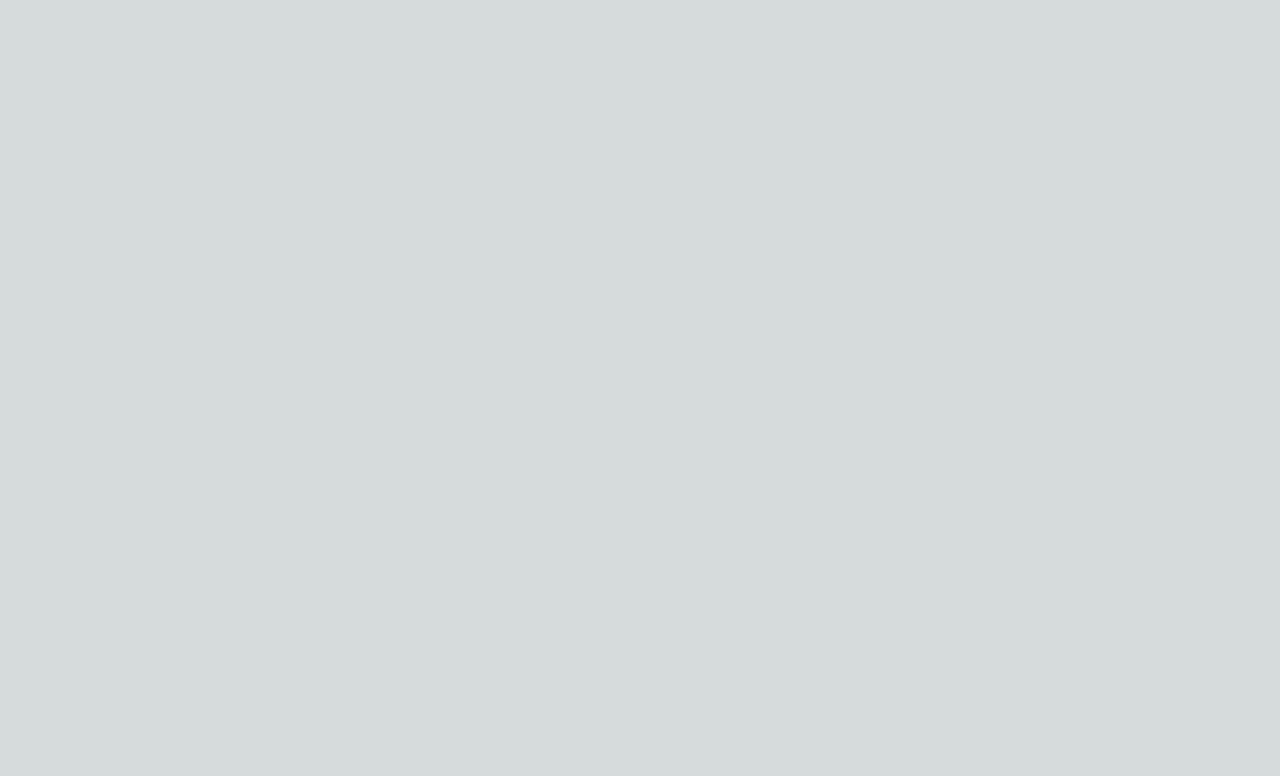
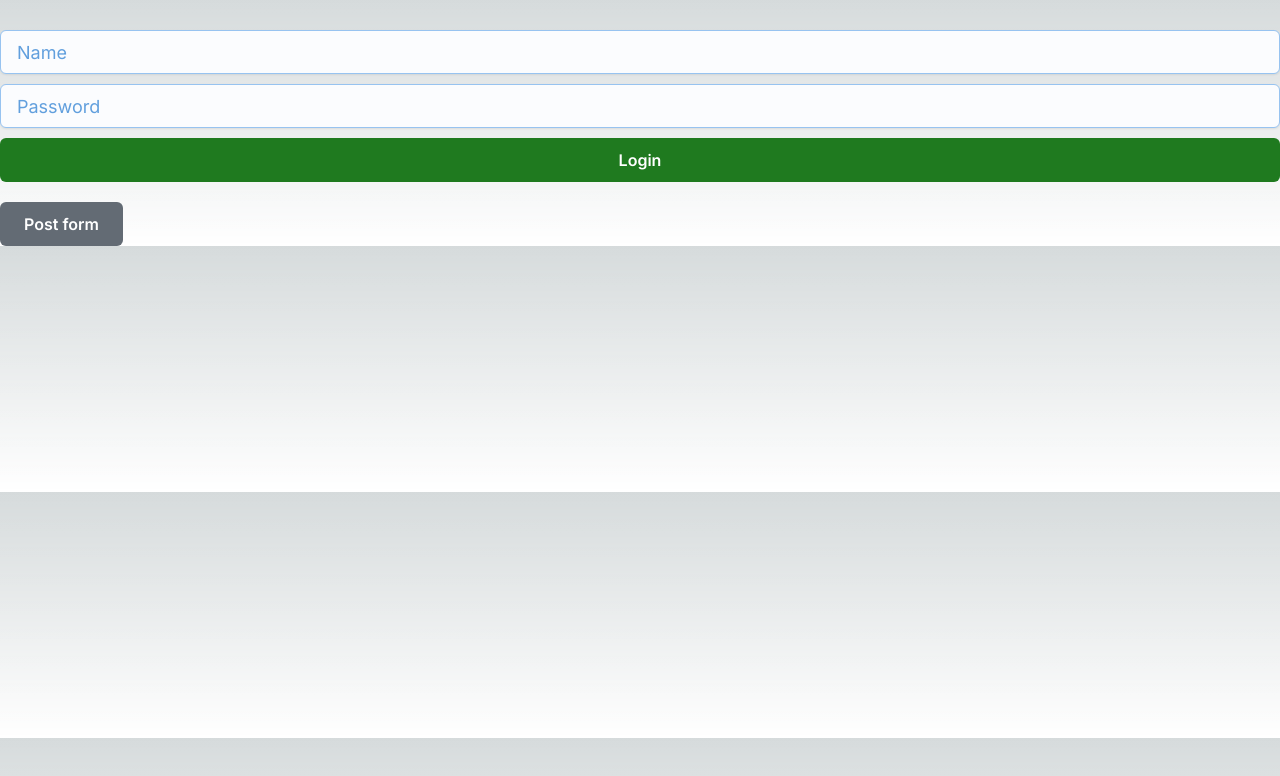
Before and after one commit to OleksandrPetrukIpzk/economic_first_lab, a Next.js app: page / in a window 1280 px wide. Shown: the top 776 px of the page. Built offline with nearby package versions, Linux system fonts and the light colour scheme.

Commit message:
update(start): create main page and login with link, start styling

```diff
--- a/src/app/page.tsx
+++ b/src/app/page.tsx
@@ -1,8 +1,54 @@
+'use client'
+import Link from "next/link";
+import {Button, Input} from "@mui/joy";
+import {useState} from "react";
+import {useRouter} from "next/navigation";
 
 export default function Home() {
+  const [login, setLogin]  = useState('');
+  const [password, setPassword] = useState('');
+  const router = useRouter();
+  const loginAccount = () => {
+    if(login === 'admin' && password === 'admin'){
+      router.push('/admin')
+    }
+  }
   return (
-    <main>
-
-    </main>
+    <main style={{display: 'flex', flexDirection: 'column', alignContent: 'center', marginTop: 30 }}>
+        <div style={{marginBottom: 20, display: 'flex', flexDirection: 'column'}}>
+      <Input
+          onChange={(e) => setLogin(e.target.value)}
+          value={login}
+          color="primary"
+          size="lg"
+          variant="outlined"
+          placeholder='Name'
+          type={"text"}
+          style={{marginBottom: 10}}
+      />
+      <Input
+          onChange={(e) => setPassword(e.target.value)}
+          value={password}
+          color="primary"
+          size="lg"
+          variant="outlined"
+          placeholder='Password'
+          type={"password"}
+          style={{marginBottom: 10}}
+      />
+    <Button
+      color="success"
+      onClick={() => loginAccount()}
+      size="lg"
+      variant="solid"
+  >Login</Button>
+        </div>
+  <Link href={'/form'}>
+    <Button
+        color="neutral"
+        size="lg"
+        variant="solid"
+    >Post form</Button>
+  </Link></main>
   );
 }
```
